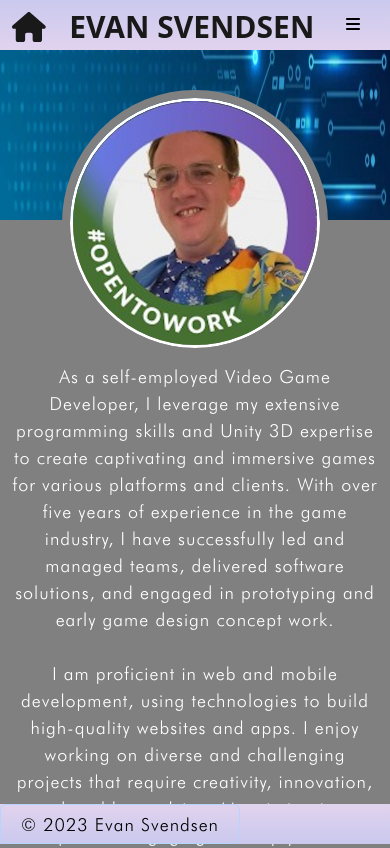
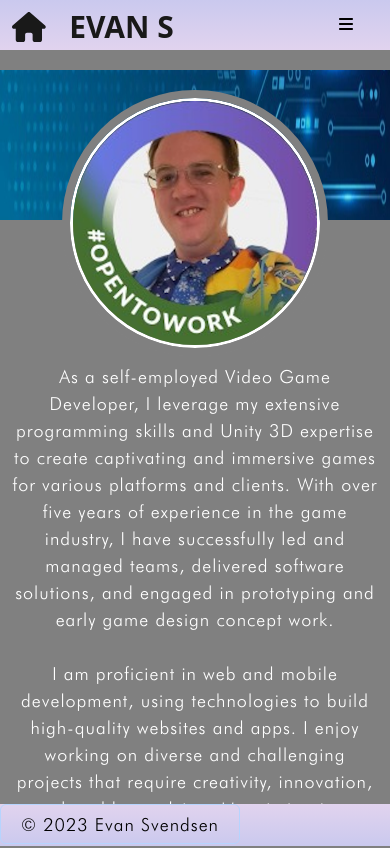
Before and after one commit to ess4654/Evan-Svendsen, a React (Create React App) app: page / in a window 390 px wide. Shown: the top 848 px of the page. Built offline with nearby package versions, Linux system fonts and the light colour scheme.

Commit message:
Improved responsible header and footer for mobile

```diff
--- a/src/css/footer.css
+++ b/src/css/footer.css
@@ -2,13 +2,13 @@
 footer
 {
     position: fixed;
-    bottom: 0;
+    bottom: -2px;
     background: linear-gradient(#E1D3EE, #CAC9EE);
     z-index: 800;
-    height: 40px;
+    height: 42px;
     color: black;
     font-size: 18px;
-    width: 100%;
+    width: 101%;
     display: inline-flex;
     left: 0;
     align-items: baseline;
@@ -16,6 +16,9 @@ footer
     align-content: baseline;
     right: 0;
     padding-left: 0;
+    overflow: hidden;
+    word-break: break-all;
+    text-align: left;
 }
 
 footer button,
@@ -41,3 +44,8 @@ footer .alert
     background: none;
     color: black;
 }
+@media (max-width: 265px) {
+    footer .alert {
+        width: 180px;
+    }
+}
--- a/src/css/header.css
+++ b/src/css/header.css
@@ -6,7 +6,7 @@
     position: fixed;
     top: 0;
     height: 50px;
-    width: 100%;
+    width: 101%;
     z-index: 800;
     padding: 2px;
     padding-top: 4px;
@@ -14,6 +14,7 @@
     margin: auto;
     font-size: 16px;
     vertical-align: middle;
+    overflow: hidden;
 }
 
 .header button
@@ -25,6 +26,7 @@
     border: none;
     max-height: 36px;
     font-weight: bold;
+    overflow-y: hidden;
 }
 
 .header button:focus,
@@ -51,13 +53,29 @@
     text-transform: uppercase;
     font-weight: bold;
     float: left;
-    margin-left: 10px;
+    margin-left: 0;
+    padding-left: 10px;
+    max-height: 50px;
+    overflow: clip;
+    text-align: initial;
+    word-break: break-all;
 }
-
+@media (max-width: 400px)
+{
+    .header .title {
+        width: 320px;
+    }
+}
+@media (max-width: 390px)
+{
+    .header .title {
+        max-width: 180px;
+    }
+}
 .header .btn-row
 {
     position: absolute;
-    right: 10px;
+    right: 20px;
 }
 
 .header .btn-row#main {
@@ -84,12 +102,11 @@
         display: none;
     }
 }
-
 .nav-menu
 {
     transition-property: right;
     transition-duration: .6s;
-    position: absolute;
+    position: fixed;
     top: 50px;
     background: #afa7c5;
     height: calc(100vh - 90px);
@@ -99,9 +116,9 @@
     right: -25vw;
 }
 .nav-menu.open {
-    right: 0;
+    right: -1px;
 }
-@media (max-width: 710px)
+@media (max-width: 730px)
 {
     .nav-menu {
         width: 35vw;
@@ -125,11 +142,13 @@
         display: flex!important;
         font: -webkit-small-control;
         font-weight: bold;
+        text-align: left;
     }
 }
 .nav-menu button,
 .nav-menu .btn
 {
+    width: 100%;
     display: block;
     width: -webkit-fill-available;
     text-decoration: underline #afa7c5;
@@ -147,3 +166,8 @@
 {
     text-decoration: underline #00D99D;
 }
+.header .svg-inline--fa
+{
+    min-width: 16px;
+    min-height: 16px;
+}
--- a/src/css/style.css
+++ b/src/css/style.css
@@ -2,6 +2,7 @@
 *
 {
     cursor: pointer;
+    overflow-x: hidden!important;
 }
 
 h1, h2, h3, h4, h5, h6, p, .alert
```
